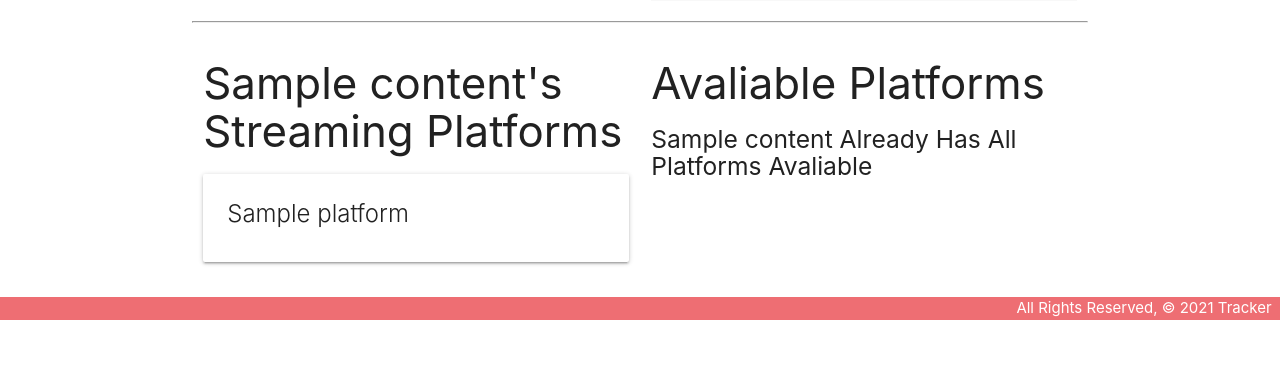
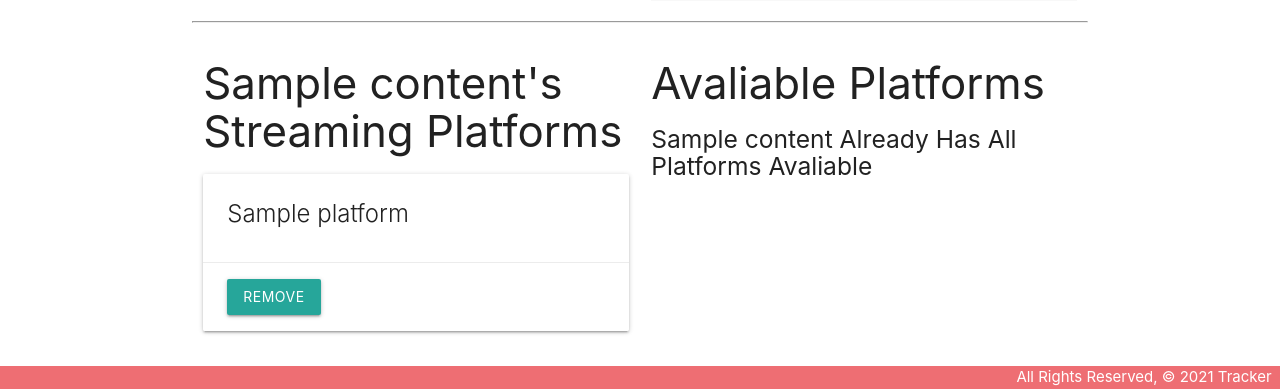
Before and after one commit to Froy-y/Tracker-App, a Django app: page /content/1/ in a window 1280 px wide. Shown: the part 781-1170 px from the top of the page. Before the commit the page ends 1101 px from the top, so only its background shows below. Run offline with Django 3.2, Linux system fonts and the light colour scheme; tables that the repository leaves empty hold one stand-in row (values such as "Sample post").

Commit message:
Commit 17 - Creat an unassociation between platforms and content with an remove button in details page

```diff
--- a/main_app/templates/content/detail.html
+++ b/main_app/templates/content/detail.html
@@ -78,6 +78,12 @@
                         <span>{{ plat.name }}</span>
                     </span>
                 </div>
+                <div class="card-action">
+                    <form action="{% url 'unassoc_platform' cont.id plat.id %}" method="post">
+                        {% csrf_token %}
+                        <button type="submit" class="btn">Remove</button>
+                    </form>
+                </div>
             </div>
             {% endfor %}
         {% else %}
--- a/main_app/urls.py
+++ b/main_app/urls.py
@@ -1,3 +1,4 @@
+from os import name
 from django.urls import path
 from django.urls.conf import include
 from . import views
@@ -18,4 +19,5 @@ urlpatterns = [
     path('platforms/<int:pk>/update', views.PlatformUpdate.as_view(), name='platform_update'),
     path('platforms/<int:pk>/delete', views.PlatformDelete.as_view(), name='platform_delete'),
     path('content/<int:content_id>/assoc_platform/<int:platform_id>/', views.assoc_platform, name='assoc_platform'),
+    path('content/<int:content_id>/unassoc_platform/<int:platform_id>/', views.unassoc_platform, name='unassoc_platform')
 ]
--- a/main_app/views.py
+++ b/main_app/views.py
@@ -112,7 +112,9 @@ def assoc_platform(request, content_id, platform_id):
     return redirect('detail', content_id=content_id)
 
 #unassoc
-
+def unassoc_platform(request, content_id, platform_id):
+    Content.objects.get(id=content_id).platform.remove(platform_id)
+    return redirect('detail', content_id=content_id)
 
 #photo -aws-
 
```
